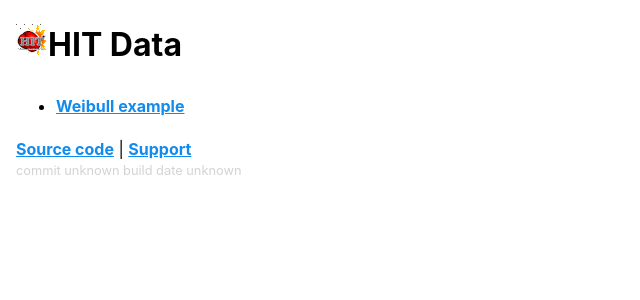
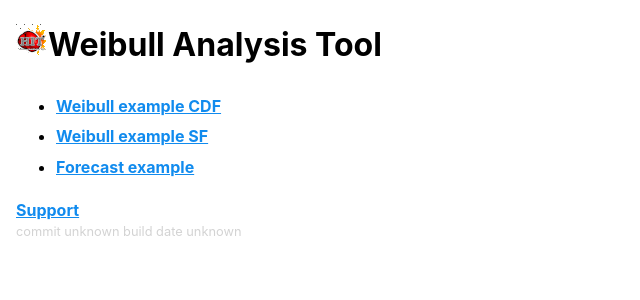
Before and after one commit to lucian-loco/WAT---Weibull-Analysis-Tool, a Flask app: page / in a window 1280 px wide. Shown: the top 300 px of the page, without its empty margins (0-640 px from the left). Run offline with Flask 3, Linux system fonts and the light colour scheme.

Commit message:
Update index.html

```diff
--- a/src/templates/index.html
+++ b/src/templates/index.html
@@ -8,11 +8,13 @@
 
   <body>
     <div style="margin-left:1em;">
-      <h1><img src="/static/images/favicon.ico" />HIT Data</h1>
+      <h1><img src="/static/images/favicon.ico" />Weibull Analysis Tool</h1>
       <ul>
-        <li><a href="/weibull?part=HCCTRP">Weibull example</a></li>
+          <li><a href="/weibull?part=HCCTRP&plot_type=CDF">Weibull example CDF</a></li>
+          <li><a href="/weibull?part=HCCTRP&plot_type=SF">Weibull example SF</a></li>
+          <li><a href="/forecast?part=HCCTRP&plot_type=CDF">Forecast example</a></li>
       </ul>
-      <a href="https://gitlab.cern.ch/hit/hit-data">Source code</a> | <a href="mailto:hit.data@cern.ch">Support</a>
+      <a href="mailto:hit.data@cern.ch">Support</a>
       <div style="color:lightgray; font-size:0.8em;">
         commit {{ commit_hash }} build date {{ build_date }}
       </div>
```
